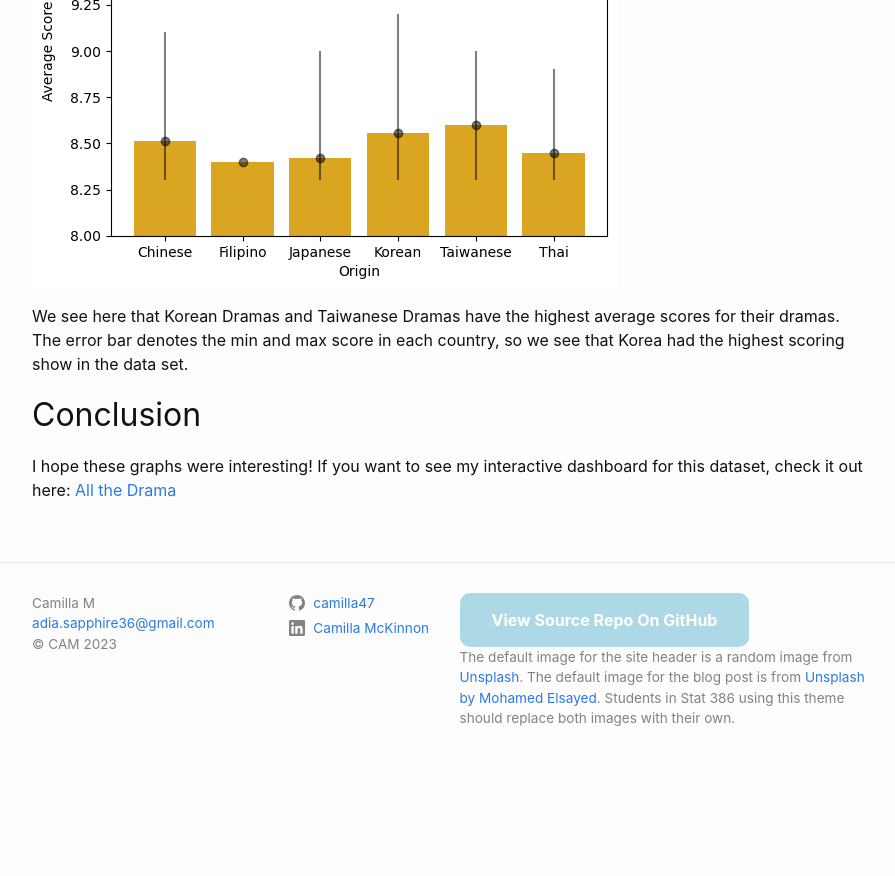
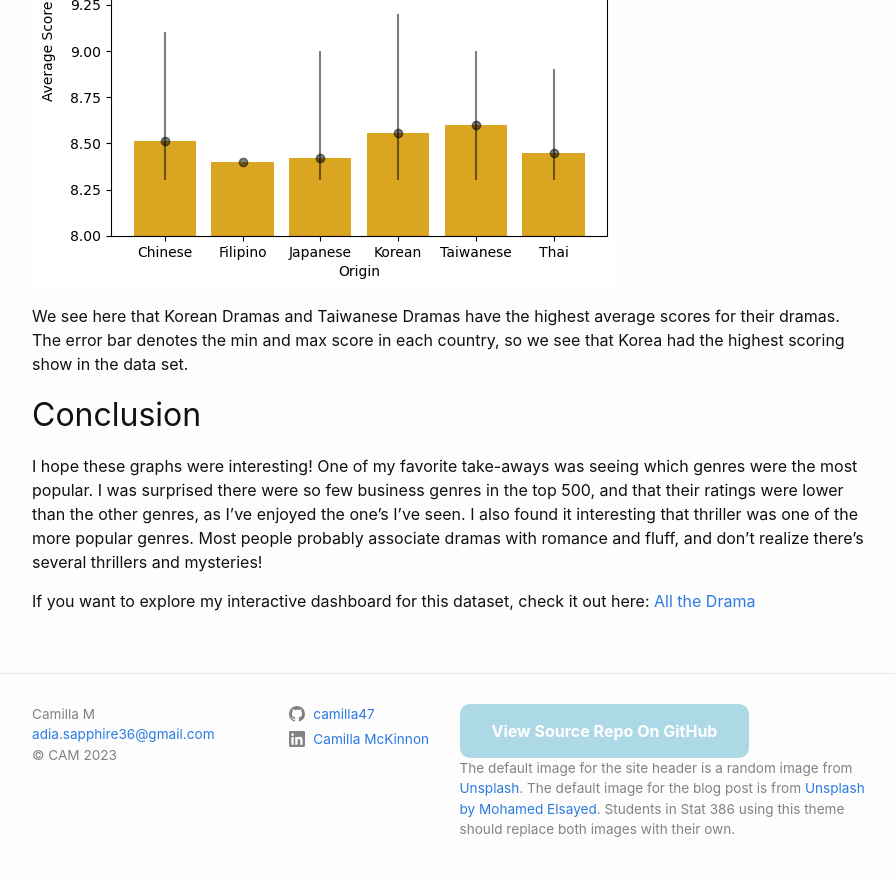
Before and after one commit to camilla47/camilla47.github.io, a Jekyll site: the page built from _posts/2023-12-09-eda.md, in a window 1280 px wide and 900 px high, scrolled down 6178 px. Shown: the top 876 px of the window, without its empty margins (188-1083 px from the left). Built offline with Jekyll 4.4.1, drawn with Linux system fonts in a browser that asks for light colours; comment, search, counter and statistics services are not loaded; before the commit the page ends 6967 px from its top, so only the background shows below that; some of the changed text lies outside the part shown.

Commit message:
adding conclusion

```diff
--- a/_posts/2023-12-09-eda.md
+++ b/_posts/2023-12-09-eda.md
@@ -74,4 +74,6 @@ We see here that Korean Dramas and Taiwanese Dramas have the highest average sco
 
 ## Conclusion
 
-I hope these graphs were interesting! If you want to see my interactive dashboard for this dataset, check it out here: <a href="https://explore-mdl.streamlit.app/" target="_blank">All the Drama</a>
+I hope these graphs were interesting! One of my favorite take-aways was seeing which genres were the most popular. I was surprised there were so few business genres in the top 500, and that their ratings were lower than the other genres, as I've enjoyed the one's I've seen. I also found it interesting that thriller was one of the more popular genres. Most people probably associate dramas with romance and fluff, and don't realize there's several thrillers and mysteries!
+
+If you want to explore my interactive dashboard for this dataset, check it out here: <a href="https://explore-mdl.streamlit.app/" target="_blank">All the Drama</a>
```
